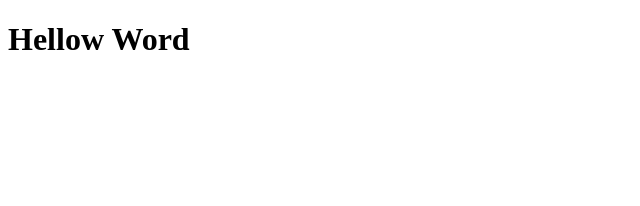
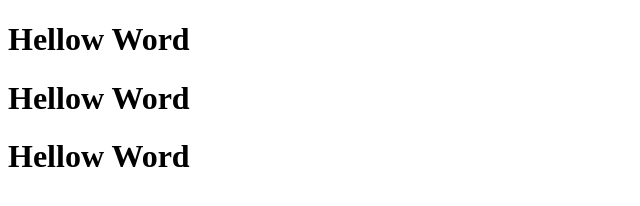
Before and after one commit to Divyesh-Thakur45/randome_repo, a plain HTML site: page index.html in a window 1280 px wide. Shown: the whole page, without its empty margins (0-640 px from the left). Drawn offline with Linux system fonts and the light colour scheme.

Commit message:
added new h1 in divu_jan_17

```diff
--- a/index.html
+++ b/index.html
@@ -7,5 +7,7 @@
   </head>
   <body>
     <h1>Hellow Word</h1>
+    <h1>Hellow Word</h1>
+    <h1>Hellow Word</h1>
   </body>
 </html>
```
